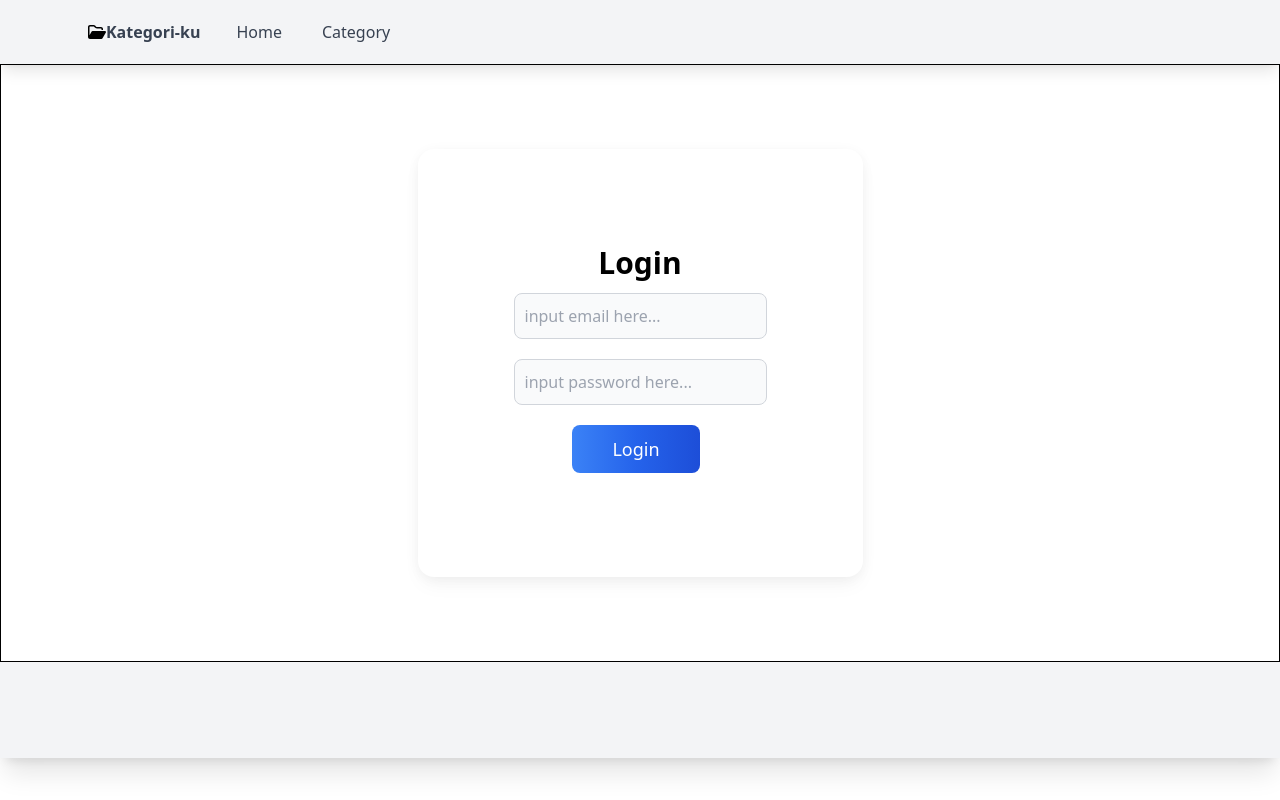
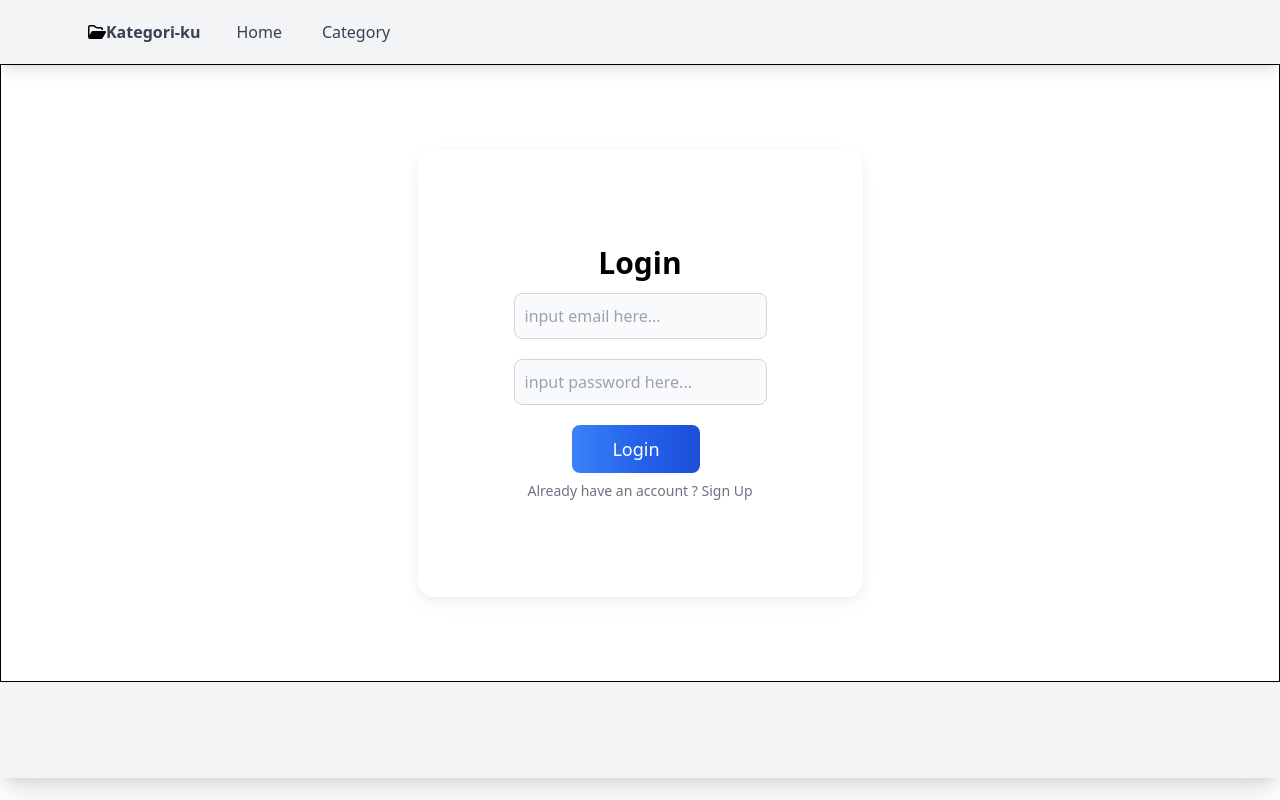
Before and after one commit to revou-fsse-1/w19-react-features-DandiRizkyy, a React (Vite) app: page /login in a window 1280 px wide. Built offline with nearby package versions, Linux system fonts and the light colour scheme.

Commit message:
adding navigation between register and login form

```diff
--- a/src/pages/Auth/Login.tsx
+++ b/src/pages/Auth/Login.tsx
@@ -1,7 +1,7 @@
 import { useForm, Controller } from "react-hook-form";
 import { yupResolver } from "@hookform/resolvers/yup";
 import * as yup from "yup";
-import { useNavigate } from "react-router-dom";
+import { Link, useNavigate } from "react-router-dom";
 import axios from "axios";
 
 interface FormProps {
@@ -107,6 +107,15 @@ export const Login = () => {
         >
           Login
         </button>
+        <p className="text-sm font-light text-gray-500 dark:text-gray-400">
+          Already have an account ?{" "}
+          <Link
+            to="/register"
+            className="font-medium text-primary-600 hover:underline dark:text-primary-500"
+          >
+            Sign Up
+          </Link>
+        </p>
       </div>
       <p className="mt-16"></p>
     </div>
--- a/src/pages/Auth/Register.tsx
+++ b/src/pages/Auth/Register.tsx
@@ -1,7 +1,7 @@
 import { useForm, Controller } from "react-hook-form";
 import { yupResolver } from "@hookform/resolvers/yup";
 import * as yup from "yup";
-import { useNavigate } from "react-router-dom";
+import { Link, useNavigate } from "react-router-dom";
 import axios from "axios";
 
 interface FormProps {
@@ -125,6 +125,15 @@ export const Register = () => {
         >
           Register
         </button>
+        <p className="text-sm font-light text-gray-500 dark:text-gray-400">
+          Already have an account ?{" "}
+          <Link
+            to="/login"
+            className="font-medium text-primary-600 hover:underline dark:text-primary-500"
+          >
+            Sign In
+          </Link>
+        </p>
       </div>
       <p className="mt-10"></p>
     </div>
```
